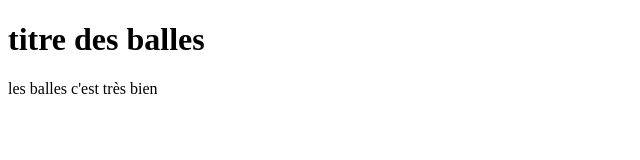
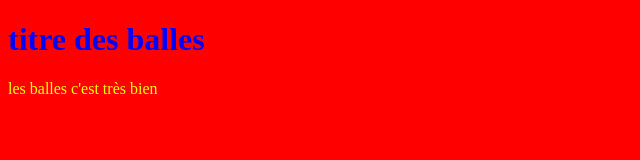
Before and after one commit to titi31/GIT_101, a plain HTML site: page index.html in a window 1280 px wide. Shown: the whole page, without its empty margins (0-640 px from the left). Drawn offline with Linux system fonts and the light colour scheme.

Commit message:
ajout d'un des couleurs a notre site

```diff
--- a/index.html
+++ b/index.html
@@ -3,6 +3,7 @@
 	<head>
 		<title>mon site</title>
 		<meta charset="utf-8">
+		<link rel="stylesheet" href="style.css">
 	</head>
 	<body>
 		<h1>titre des balles</h1>
--- /dev/null
+++ b/style.css
@@ -0,0 +1,9 @@
+body{
+	background: red;
+}
+h1{
+	color: blue;
+}
+p{
+	color: yellow;
+}
```
